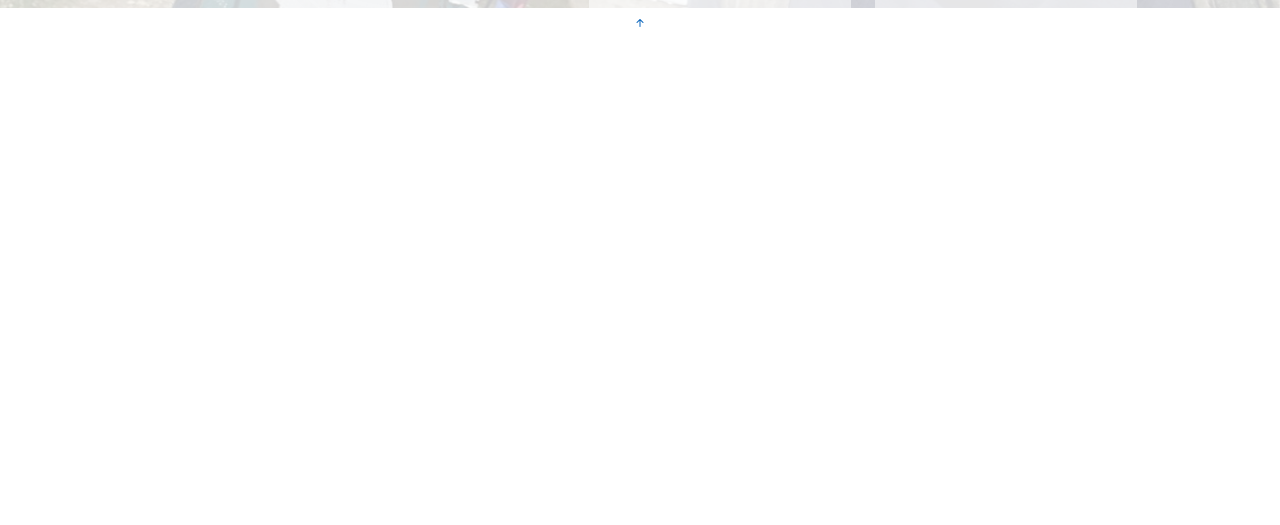
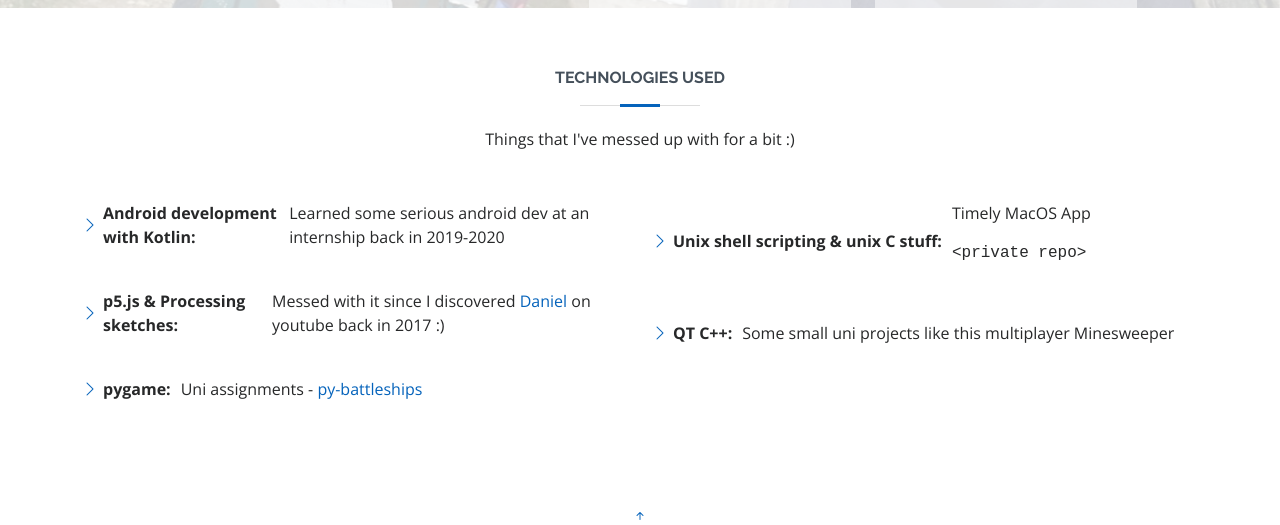
Before and after one commit to marcgr9/gruita.ro-homepage, a plain HTML site: page index.html in a window 1280 px wide. Shown: the part 792-1317 px from the top of the page. Before the commit the page ends 824 px from the top, so only its background shows below. Drawn offline with nearby package versions, Linux system fonts and the light colour scheme; files whose address does not match are found by name.

Commit message:
added new project & technologies tab

```diff
--- a/assets/css/style.css
+++ b/assets/css/style.css
@@ -200,7 +200,7 @@ section {
 }
 
 .section-title p {
-  margin-bottom: 0;
+  margin-bottom: 20px;
 }
 
 
@@ -304,3 +304,37 @@ section {
 .services .iconbox-orange:hover .icon path {
   fill: #ffa76e;
 }
+
+
+
+.about .content h3 {
+  font-weight: 700;
+  font-size: 26px;
+  color: #728394;
+}
+
+.about .content ul {
+  list-style: none;
+  padding: 0;
+}
+
+.about .content ul li {
+  margin-bottom: 40px;
+  display: flex;
+  align-items: center;
+}
+
+.about .content ul strong {
+  margin-right: 10px;
+}
+
+.about .content ul i {
+  font-size: 16px;
+  margin-right: 5px;
+  color: #0563bb;
+  line-height: 0;
+}
+
+.about .content p:last-child {
+  margin-bottom: 0;
+}
--- a/index.html
+++ b/index.html
@@ -40,7 +40,7 @@
     <br>
 
     <div class="section-title">
-      <h2>"<i>Notable</i>" projects</h2>
+      <h2>Some bigger projects</h2>
     </div>
     <div class="row" style="text-align: center;">
       <div style="margin: 0 auto; margin-right: 0;" class="services col-md-3" data-aos="zoom-in" data-aos-delay="200">
@@ -65,7 +65,7 @@
             <svg width="100" height="100" viewBox="0 0 600 600" xmlns="http://www.w3.org/2000/svg">
               <path stroke="none" stroke-width="0" fill="#f5f5f5" d="M300,541.5067337569781C382.14930387511276,545.0595476570109,479.8736841581634,548.3450877840088,526.4010558755058,480.5488172755941C571.5218469581645,414.80211281144784,517.5187510058486,332.0715597781072,496.52539010469104,255.14436215662573C477.37192572678356,184.95920475031193,473.57363656557914,105.61284051026155,413.0603344069578,65.22779650032875C343.27470386102294,18.654635553484475,251.2091493199835,5.337323636656869,175.0934190732945,40.62881213300186C97.87086631185822,76.43348514350839,51.98124368387456,156.15599469081315,36.44837278890362,239.84606092416172C21.716077023791087,319.22268207091537,43.775223500013084,401.1760424656574,96.891909868211,461.97329694683043C147.22146801428983,519.5804099606455,223.5754009179313,538.201503339737,300,541.5067337569781"></path>
            </svg>
-            <i class="bx bx-game"></i>
+            <i class="bx bxl-python"></i>
           </div>
           <h4>Py Battleships</h4>
           <h5>Python recreation of BattleShips</h5>
@@ -94,6 +94,33 @@
 
   </section>
 
+  <section id="about" class="about">
+    <div class="container" data-aos="fade-up">
+
+      <div class="section-title">
+        <h2>Technologies used</h2>
+        <p>Things that I've messed up with for a bit :)</p>
+      </div>
+
+      <div class="row content">
+        <div class="col-lg-6">
+          <ul>
+            <li><i class="bi bi-chevron-right"></i> <strong>Android development with Kotlin:</strong> <span>Learned some serious android dev at an internship back in 2019-2020</span></li>
+            <li><i class="bi bi-chevron-right"></i> <strong>p5.js & Processing sketches:</strong> <span>Messed with it since I discovered <a href="https://www.youtube.com/c/TheCodingTrain/featured">Daniel</a> on youtube back in 2017 :)</span></li>
+            <li><i class="bi bi-chevron-right"></i> <strong>pygame:</strong> <span>Uni assignments - <a href="https://github.com/marcgr9/py_battleships">py-battleships</a></span></li>
+          </ul>
+        </div>
+        <div class="col-lg-6">
+          <ul>
+            <li><i class="bi bi-chevron-right"></i> <strong>Unix shell scripting & unix C stuff:</strong> </span><span>Timely MacOS App <xmp><private repo></xmp></span></li>
+            <li><i class="bi bi-chevron-right"></i> <strong>QT C++:</strong> <span>Some small uni projects like this multiplayer Minesweeper</span></li>
+          </ul>
+        </div>
+      </div>
+
+    </div>
+  </section>
+
   <div id="preloader"></div>
   <a href="#" class="back-to-top d-flex align-items-center justify-content-center"><i class="bi bi-arrow-up-short"></i></a>
 
```
